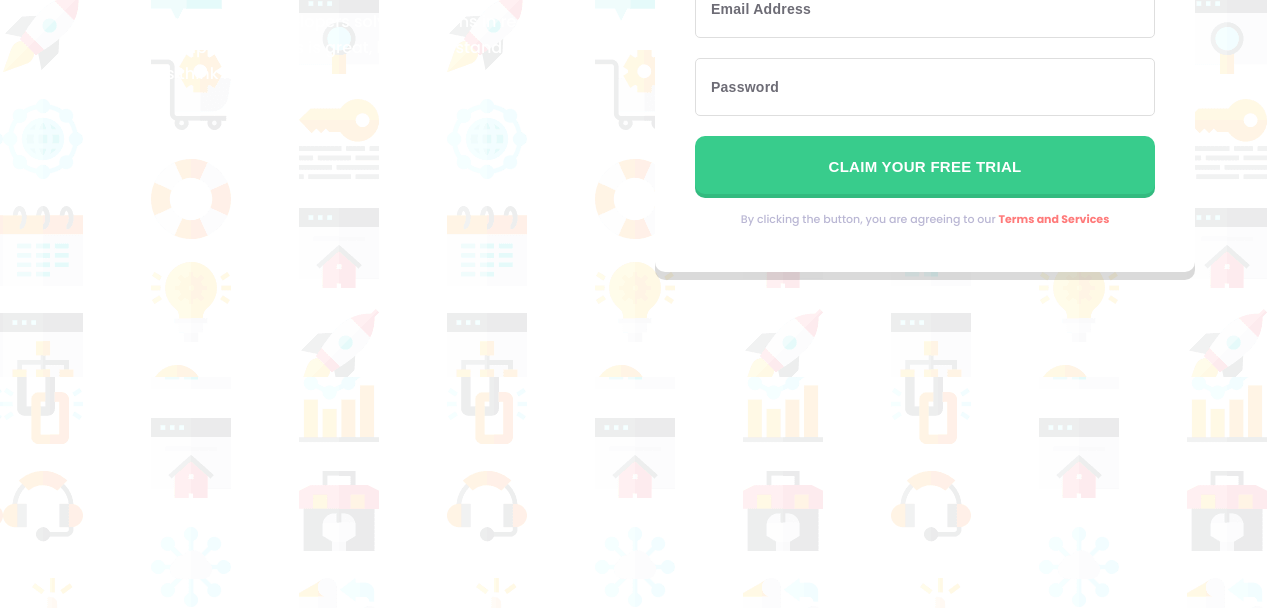
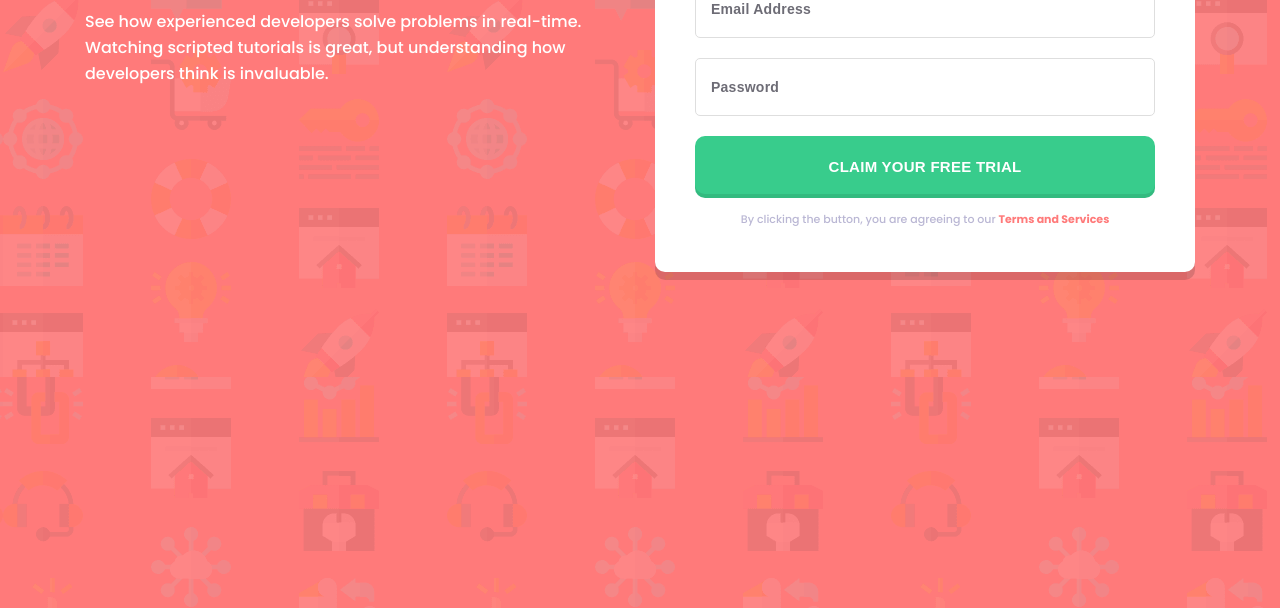
Before and after one commit to etnlmy/intro-component-with-sign-up-form, a plain HTML site: page index.html in a window 1280 px wide. Shown: the part 423-1031 px from the top of the page. Drawn offline with Linux system fonts and the light colour scheme.

Commit message:
add missing background colot

```diff
--- a/css/styles.css
+++ b/css/styles.css
@@ -149,6 +149,7 @@ body {
 @media (min-width: 1200px) {
   body {
     background: url(../images/bg-intro-desktop.png);
+    background-color: var(--primary-red);
     background-position: 3px 0px;
   }
   .intro {
```
